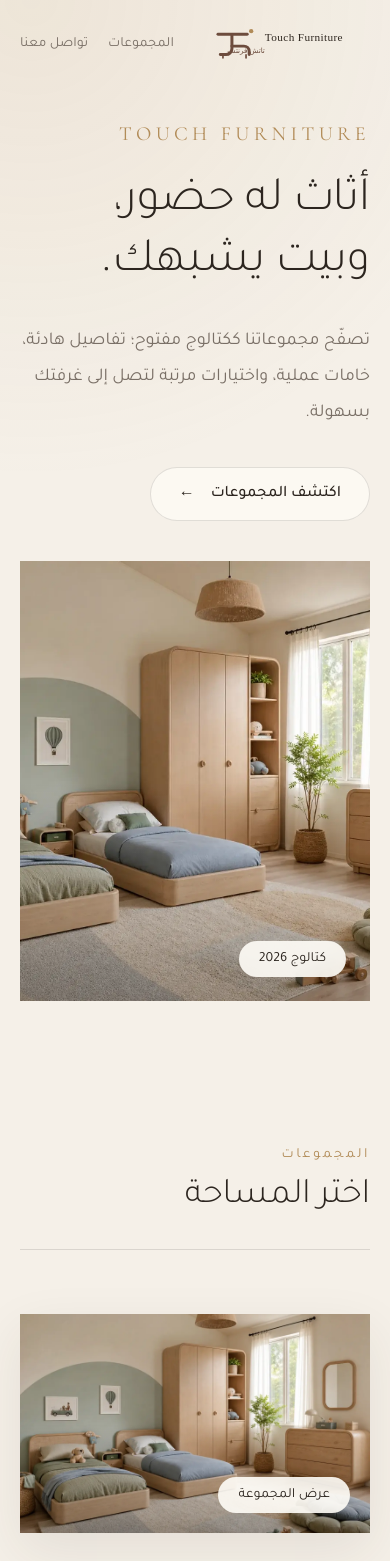
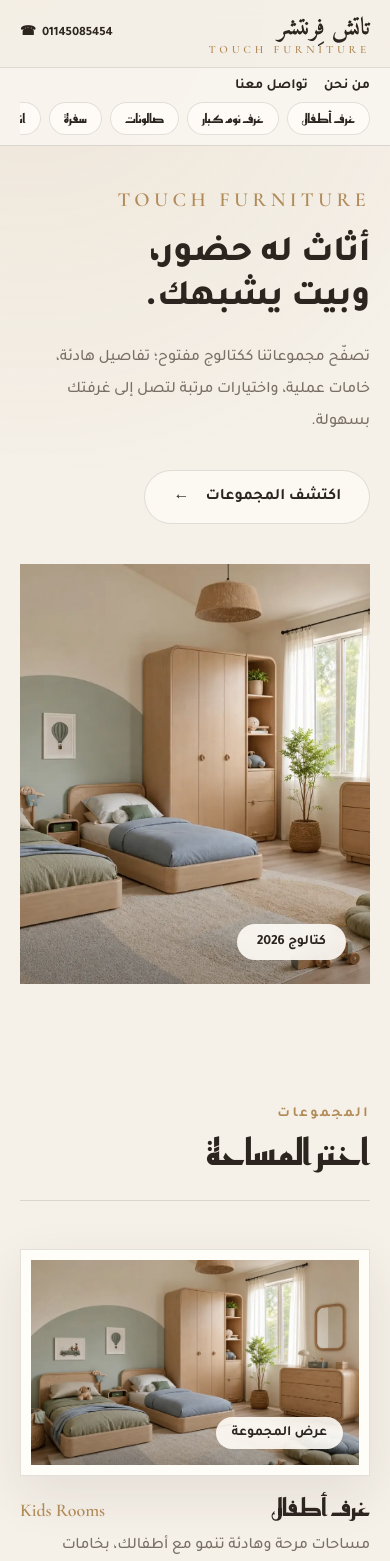
Before and after one commit to bahaaabdalla/touch-furniture, a Next.js app: page / in a window 390 px wide. Shown: the top 1561 px of the page. Built offline with nearby package versions, Linux system fonts and the light colour scheme; no server answers.

Commit message:
Front-end polish + mobile: preloader, compact header, category chips, framed collections, bolder type

```diff
--- a/src/app/collections/[slug]/page.tsx
+++ b/src/app/collections/[slug]/page.tsx
@@ -26,7 +26,7 @@ export default async function CollectionPage({ params }: { params: Promise<{ slu
       <section className="mx-auto max-w-[1380px] px-5 pb-12 pt-12 sm:px-8 lg:px-12">
         <Link href="/" className="focus-ring text-sm text-muted hover:text-ink">العودة إلى المجموعات</Link>
         <div className="mt-10 grid items-end gap-8 border-b hairline pb-10 lg:grid-cols-[1fr_auto]">
-          <div><p className="latin-display text-xl text-gold">{collection.nameEn}</p><h1 className="mt-3 text-5xl font-light sm:text-7xl">{collection.nameAr}</h1></div>
+          <div><p className="latin-display text-xl text-gold">{collection.nameEn}</p><h1 className="kufi-display mt-3 text-5xl sm:text-7xl">{collection.nameAr}</h1></div>
           <p className="max-w-xl leading-8 text-muted">{collection.descriptionAr}</p>
         </div>
       </section>
--- a/src/app/globals.css
+++ b/src/app/globals.css
@@ -31,8 +31,15 @@ body {
     var(--ivory);
   color: var(--ink);
   font-family: var(--font-tajawal), "Tajawal", Arial, sans-serif;
+  font-weight: 500;
+  letter-spacing: -0.003em;
   text-rendering: optimizeLegibility;
+  -webkit-font-smoothing: antialiased;
 }
+
+/* Headings feel present and confident, never thin */
+h1, h2, h3 { font-weight: 800; letter-spacing: -0.01em; }
+h4, h5, h6 { font-weight: 700; }
 
 a { color: inherit; text-decoration: none; }
 button, input, textarea, select { font: inherit; }
@@ -40,12 +47,50 @@ button, a { -webkit-tap-highlight-color: transparent; }
 img { user-select: none; }
 ::selection { background: color-mix(in srgb, var(--accent-secondary) 34%, transparent); }
 
-.latin-display { font-family: var(--font-cormorant), Georgia, serif; }
+.latin-display { font-family: var(--font-cormorant), Georgia, serif; font-weight: 600; }
+/* Distinctive geometric Kufi — section titles, category chips */
+.kufi-display { font-family: var(--font-reem), var(--font-tajawal), sans-serif; font-weight: 700; }
+/* Classical Naskh — the voweled brand name */
+.brand-name { font-family: var(--font-amiri), "Times New Roman", serif; font-weight: 700; }
 .focus-ring:focus-visible { outline: 2px solid var(--accent-secondary); outline-offset: 4px; }
 .hairline { border-color: var(--line); }
 .page-shadow { box-shadow: 0 28px 70px rgba(55, 40, 28, 0.12); }
 .soft-shadow { box-shadow: 0 18px 50px rgba(55, 40, 28, 0.09); }
 .text-balance { text-wrap: balance; }
+
+/* Hide scrollbars on horizontal mobile strips */
+.no-scrollbar { -ms-overflow-style: none; scrollbar-width: none; }
+.no-scrollbar::-webkit-scrollbar { display: none; }
+
+/* Simple elegant frame for collection covers */
+.cover-frame {
+  padding: 10px;
+  background: var(--paper);
+  border: 1px solid var(--line);
+  box-shadow: 0 18px 50px rgba(55, 40, 28, 0.09);
+}
+.cover-frame > * { outline: 1px solid color-mix(in srgb, var(--accent-secondary) 45%, transparent); outline-offset: -1px; }
+
+/* Category chip */
+.cat-chip {
+  border: 1px solid var(--line);
+  background: color-mix(in srgb, var(--paper) 80%, transparent);
+  transition: border-color .25s ease, background .25s ease, color .25s ease, transform .25s ease;
+}
+.cat-chip:hover {
+  border-color: var(--accent-secondary);
+  background: var(--paper);
+  color: var(--accent-primary);
+  transform: translateY(-2px);
+}
+
+/* Preloader brand glow */
+@keyframes brand-glow {
+  0% { opacity: .35; text-shadow: 0 0 0 transparent; }
+  45% { opacity: 1; text-shadow: 0 6px 34px color-mix(in srgb, var(--accent-secondary) 60%, transparent); }
+  100% { opacity: .85; text-shadow: 0 3px 18px color-mix(in srgb, var(--accent-secondary) 35%, transparent); }
+}
+.brand-glow { animation: brand-glow 1.05s ease-in-out both; }
 
 @keyframes stock-pulse {
   0%, 100% { box-shadow: 0 0 0 0 currentColor; opacity: .9; }
--- a/src/app/page.tsx
+++ b/src/app/page.tsx
@@ -5,46 +5,102 @@ import { getCatalogRepository } from "@/lib/catalog/repository";
 
 export default async function HomePage() {
   const repository = await getCatalogRepository();
-  const [activity, collections] = await Promise.all([repository.getActivity(), repository.getCollections()]);
+  const [activity, collections] = await Promise.all([
+    repository.getActivity(),
+    repository.getCollections(),
+  ]);
   const hero = collections[0]?.coverUrl ?? "/demo/collection-master.webp";
 
   return (
     <CatalogFrame activity={activity}>
-      <section className="mx-auto grid min-h-[76vh] max-w-[1480px] items-center gap-10 px-5 pb-16 pt-8 sm:px-8 lg:grid-cols-[.78fr_1.22fr] lg:px-12">
+      <section className="mx-auto grid max-w-[1480px] items-center gap-10 px-5 pb-14 pt-10 sm:px-8 lg:grid-cols-[.78fr_1.22fr] lg:px-12">
         <div className="relative z-10 lg:pl-10">
           <p className="latin-display text-xl tracking-[.22em] text-gold">TOUCH FURNITURE</p>
-          <h1 className="mt-6 max-w-xl text-balance text-5xl font-light leading-[1.28] sm:text-7xl">أثاث له حضور، وبيت يشبهك.</h1>
-          <p className="mt-7 max-w-lg text-lg leading-9 text-muted">تصفّح مجموعاتنا ككتالوج مفتوح؛ تفاصيل هادئة، خامات عملية، واختيارات مرتبة لتصل إلى غرفتك بسهولة.</p>
-          <Link href="#collections" className="focus-ring mt-9 inline-flex items-center gap-4 rounded-full border hairline bg-paper/65 px-7 py-3.5 font-medium transition hover:border-accent hover:bg-paper">اكتشف المجموعات <span aria-hidden="true">←</span></Link>
+          <h1 className="mt-5 max-w-xl text-balance text-4xl font-extrabold leading-[1.22] sm:text-6xl">
+            أثاث له حضور، وبيت يشبهك.
+          </h1>
+          <p className="mt-5 max-w-lg text-base font-medium leading-8 text-muted sm:mt-6 sm:text-lg sm:leading-9">
+            تصفّح مجموعاتنا ككتالوج مفتوح؛ تفاصيل هادئة، خامات عملية، واختيارات مرتبة لتصل إلى غرفتك بسهولة.
+          </p>
+          <Link
+            href="#collections"
+            className="focus-ring mt-8 inline-flex items-center gap-4 rounded-full border hairline bg-paper/65 px-7 py-3.5 font-bold transition hover:border-accent hover:bg-paper"
+          >
+            اكتشف المجموعات <span aria-hidden="true">←</span>
+          </Link>
         </div>
-        <div className="relative min-h-[440px] overflow-hidden sm:min-h-[620px] lg:min-h-[700px]">
-          <Image src={hero} alt="مجموعة أثاث من تاتش فرنتشر" fill priority fetchPriority="high" sizes="(max-width: 1024px) 100vw, 60vw" className="object-cover" />
+        <div className="relative min-h-[420px] overflow-hidden sm:min-h-[560px] lg:min-h-[640px]">
+          <Image
+            src={hero}
+            alt="مجموعة أثاث من تاتش فرنتشر"
+            fill
+            priority
+            fetchPriority="high"
+            sizes="(max-width: 1024px) 100vw, 60vw"
+            className="object-cover"
+          />
           <div className="absolute inset-0 bg-gradient-to-t from-black/20 via-transparent to-transparent" />
-          <p className="absolute bottom-6 right-6 rounded-full bg-paper/90 px-5 py-2 text-sm backdrop-blur">كتالوج 2026</p>
+          <p className="absolute bottom-6 right-6 rounded-full bg-paper/90 px-5 py-2 text-sm font-bold backdrop-blur">
+            كتالوج 2026
+          </p>
         </div>
       </section>
 
-      <section id="collections" className="mx-auto max-w-[1480px] px-5 py-20 sm:px-8 lg:px-12">
-        <div className="mb-16 flex items-end justify-between gap-8 border-b hairline pb-8">
-          <div><p className="text-sm tracking-[.18em] text-gold">المجموعات</p><h2 className="mt-3 text-4xl font-light sm:text-6xl">اختر المساحة</h2></div>
+      <section id="collections" className="mx-auto max-w-[1480px] px-5 py-16 sm:px-8 lg:px-12">
+        <div className="mb-12 flex items-end justify-between gap-8 border-b hairline pb-7">
+          <div>
+            <p className="text-sm font-bold tracking-[.18em] text-gold">المجموعات</p>
+            <h2 className="kufi-display mt-2 text-4xl sm:text-5xl">اختر المساحة</h2>
+          </div>
           <p className="latin-display hidden text-2xl text-muted sm:block">Curated for everyday living</p>
         </div>
-        <div className="space-y-20 lg:space-y-28">
-          {collections.map((collection, index) => (
-            <article key={collection.id} className={`grid items-center gap-8 lg:grid-cols-12 ${index % 2 ? "" : "lg:text-left"}`}>
-              <Link href={`/collections/${collection.slug}`} className={`focus-ring group relative block aspect-[16/10] overflow-hidden bg-stone-200 soft-shadow lg:col-span-8 ${index % 2 ? "lg:col-start-5 lg:row-start-1" : ""}`}>
-                <Image src={collection.coverUrl} alt={collection.nameAr} fill sizes="(max-width: 1024px) 100vw, 66vw" className="object-cover transition duration-700 group-hover:scale-[1.025]" />
-                <div className="absolute inset-0 bg-gradient-to-t from-black/35 via-transparent to-transparent opacity-70 transition group-hover:opacity-90" />
-                <span className="absolute bottom-5 right-5 rounded-full bg-paper/90 px-5 py-2 text-sm">عرض المجموعة</span>
+
+        <div className="grid grid-cols-1 gap-x-8 gap-y-12 sm:grid-cols-2">
+          {collections.map((collection) => (
+            <article key={collection.id} className="group">
+              <Link
+                href={`/collections/${collection.slug}`}
+                className="focus-ring block"
+                aria-label={collection.nameAr}
+              >
+                <div className="cover-frame">
+                  <div className="relative aspect-[16/10] overflow-hidden bg-stone-200">
+                    <Image
+                      src={collection.coverUrl}
+                      alt={collection.nameAr}
+                      fill
+                      sizes="(max-width: 640px) 100vw, 50vw"
+                      className="object-cover transition duration-700 group-hover:scale-[1.03]"
+                    />
+                    <div className="absolute inset-0 bg-gradient-to-t from-black/30 via-transparent to-transparent opacity-70 transition group-hover:opacity-90" />
+                    <span className="absolute bottom-4 right-4 rounded-full bg-paper/90 px-4 py-1.5 text-sm font-bold">
+                      عرض المجموعة
+                    </span>
+                  </div>
+                </div>
+                <div className="mt-4 flex items-baseline justify-between gap-4">
+                  <h3 className="kufi-display text-2xl sm:text-3xl">{collection.nameAr}</h3>
+                  <p className="latin-display text-lg text-gold">{collection.nameEn}</p>
+                </div>
+                <p className="mt-2 leading-7 text-muted">{collection.descriptionAr}</p>
               </Link>
-              <div className={`lg:col-span-4 ${index % 2 ? "lg:col-start-1 lg:row-start-1 lg:pr-8" : "lg:pl-8"}`}>
-                <p className="latin-display text-xl text-gold">{collection.nameEn}</p>
-                <h3 className="mt-3 text-4xl font-light sm:text-5xl">{collection.nameAr}</h3>
-                <p className="mt-5 leading-8 text-muted">{collection.descriptionAr}</p>
-                <Link href={`/collections/${collection.slug}`} className="focus-ring mt-7 inline-flex border-b border-accent/40 pb-1 text-accent">افتح الكتالوج</Link>
-              </div>
             </article>
           ))}
+        </div>
+      </section>
+
+      <section id="about" className="mx-auto max-w-[1480px] px-5 pb-8 sm:px-8 lg:px-12">
+        <div className="grid gap-8 border-t hairline pt-14 lg:grid-cols-[auto_1fr] lg:gap-16">
+          <div>
+            <p className="text-sm font-bold tracking-[.18em] text-gold">من نحن</p>
+            <h2 className="kufi-display mt-2 text-3xl sm:text-4xl">تاتش فِرنتشر</h2>
+          </div>
+          <p className="max-w-3xl text-lg font-medium leading-9 text-muted">
+            معرض متخصّص في الأثاث المنزلي بكفر الدوار، نختار لكل مساحة قطعاً بخامات عملية وتشطيب
+            نظيف — من غرف الأطفال وغرف النوم إلى الصالونات والسفرة والانتريهات والركن. نعرض
+            مجموعاتنا ككتالوج مرتّب يسهّل عليك الاختيار، وأي قطعة تعجبك تقدر تتواصل معنا بشأنها
+            مباشرة عبر واتساب.
+          </p>
         </div>
       </section>
     </CatalogFrame>
--- a/src/app/rooms/[slug]/page.tsx
+++ b/src/app/rooms/[slug]/page.tsx
@@ -33,7 +33,7 @@ export default async function RoomPage({ params }: { params: Promise<{ slug: str
           <RoomGallery images={[room.coverUrl, ...room.galleryUrls]} name={room.nameAr} />
           <aside className="lg:sticky lg:top-8">
             <p className="latin-display text-xl text-gold">{room.collection?.nameEn ?? "Touch Collection"}</p>
-            <h1 className="mt-3 text-5xl font-light leading-tight sm:text-6xl">{room.nameAr}</h1>
+            <h1 className="kufi-display mt-3 text-5xl leading-tight sm:text-6xl">{room.nameAr}</h1>
             <p className="mt-6 text-2xl font-medium text-accent">{formatPrice(room.price, room.currency)}</p>
             <div className="mt-6"><StockStatus stock={room.stock} /></div>
             <div className="mt-9 border-y hairline py-8"><p className="whitespace-pre-line text-lg leading-9 text-muted">{room.descriptionAr}</p></div>
--- a/src/components/catalog/catalog-frame.tsx
+++ b/src/components/catalog/catalog-frame.tsx
@@ -1,37 +1,121 @@
 import type { CSSProperties, ReactNode } from "react";
-import Image from "next/image";
 import Link from "next/link";
 import type { Activity } from "@/types/catalog";
+import { getCatalogRepository } from "@/lib/catalog/repository";
 import { Preloader } from "./preloader";
 
-export function CatalogFrame({ activity, children }: { activity: Activity; children: ReactNode }) {
+function formatLocalPhone(whatsapp: string) {
+  // "201145085454" -> "01145085454"
+  const digits = whatsapp.replace(/\D/g, "");
+  return digits.startsWith("20") ? "0" + digits.slice(2) : digits;
+}
+
+export async function CatalogFrame({
+  activity,
+  children,
+}: {
+  activity: Activity;
+  children: ReactNode;
+}) {
   const style = {
     "--accent-primary": activity.settings.accentPrimary,
     "--accent-secondary": activity.settings.accentSecondary,
   } as CSSProperties;
 
+  const collections = await (await getCatalogRepository()).getCollections();
+  const phone = formatLocalPhone(activity.settings.whatsappNumber);
+
   return (
     <div style={style} className="min-h-screen">
-      <Preloader />
-      <header className="mx-auto flex w-full max-w-[1480px] items-center justify-between px-5 py-5 sm:px-8 lg:px-12">
-        <Link href="/" className="focus-ring flex items-center gap-3 rounded-sm" aria-label="العودة إلى الرئيسية">
-          <Image src={activity.logoUrl} alt={activity.nameAr} width={190} height={58} priority className="h-12 w-auto sm:h-14" />
-        </Link>
-        <nav className="flex items-center gap-5 text-sm text-muted sm:gap-8">
-          <Link className="focus-ring rounded-sm transition-colors hover:text-ink" href="/#collections">المجموعات</Link>
-          <Link className="focus-ring rounded-sm transition-colors hover:text-ink" href="/#contact">تواصل معنا</Link>
-        </nav>
+      <Preloader nameEn={activity.nameEn} />
+
+      <header className="sticky top-0 z-40 border-b hairline bg-ivory/85 backdrop-blur">
+        {/* Row 1 — brand + contact, compact */}
+        <div className="mx-auto flex max-w-[1480px] items-center justify-between gap-4 px-5 py-3 sm:px-8 lg:px-12">
+          <Link href="/" className="focus-ring flex flex-col rounded-sm leading-none" aria-label="تاتش فرنتشر — الرئيسية">
+            <span className="brand-name text-2xl text-ink sm:text-3xl">تاتش فِرنتشر</span>
+            <span className="latin-display text-[.7rem] uppercase tracking-[.34em] text-gold sm:text-xs">
+              {activity.nameEn}
+            </span>
+          </Link>
+
+          <div className="flex items-center gap-4 text-left">
+            <a
+              href={`tel:+${activity.settings.whatsappNumber}`}
+              className="focus-ring inline-flex items-center gap-1.5 rounded-sm text-[.8rem] font-bold text-ink transition-colors hover:text-accent sm:text-sm"
+              dir="ltr"
+              aria-label={`اتصال: ${phone}`}
+            >
+              <span aria-hidden="true">☎</span> {phone}
+            </a>
+            <span className="hidden h-6 w-px bg-[var(--line)] lg:block" aria-hidden="true" />
+            <span className="hidden max-w-xs text-xs leading-5 text-muted lg:block">
+              {activity.settings.addressAr}
+            </span>
+          </div>
+        </div>
+
+        {/* Row 2 — primary links, then category chips beneath */}
+        <div className="border-t hairline bg-paper/40">
+          <div className="mx-auto max-w-[1480px] px-5 py-2 sm:px-8 lg:px-12">
+            <div className="flex items-center gap-4 text-sm font-bold sm:hidden">
+              <Link className="focus-ring rounded-sm transition-colors hover:text-accent" href="/#about">
+                من نحن
+              </Link>
+              <Link className="focus-ring rounded-sm transition-colors hover:text-accent" href="/#contact">
+                تواصل معنا
+              </Link>
+            </div>
+            <div className="flex items-center gap-3 sm:gap-4">
+              <nav className="hidden items-center gap-4 text-sm font-bold sm:flex">
+                <Link className="focus-ring rounded-sm transition-colors hover:text-accent" href="/#about">
+                  من نحن
+                </Link>
+                <Link className="focus-ring rounded-sm transition-colors hover:text-accent" href="/#contact">
+                  تواصل معنا
+                </Link>
+                <span className="mx-1 h-5 w-px bg-[var(--line)]" aria-hidden="true" />
+              </nav>
+              {/* Chips: horizontal scroll strip on mobile, wraps on larger screens */}
+              <ul className="no-scrollbar mt-1.5 flex flex-1 items-center gap-2 overflow-x-auto whitespace-nowrap pb-0.5 sm:mt-0 sm:flex-wrap sm:overflow-visible sm:whitespace-normal sm:pb-0">
+                {collections.map((collection) => (
+                  <li key={collection.id} className="shrink-0">
+                    <Link
+                      href={`/collections/${collection.slug}`}
+                      className="cat-chip kufi-display focus-ring inline-flex rounded-full px-3.5 py-1.5 text-[.8rem] text-ink sm:px-4 sm:text-sm"
+                    >
+                      {collection.nameAr}
+                    </Link>
+                  </li>
+                ))}
+              </ul>
+            </div>
+          </div>
+        </div>
       </header>
+
       <main>{children}</main>
+
       <footer id="contact" className="mt-24 border-t hairline bg-paper/55">
         <div className="mx-auto grid max-w-[1480px] gap-8 px-5 py-12 sm:px-8 lg:grid-cols-[1fr_auto] lg:px-12">
           <div>
-            <p className="text-xl font-medium">{activity.nameAr}</p>
+            <p className="brand-name text-2xl text-ink">تاتش فِرنتشر</p>
             <p className="latin-display mt-1 text-2xl text-accent">{activity.nameEn}</p>
+            <a
+              href={`tel:+${activity.settings.whatsappNumber}`}
+              className="focus-ring mt-3 inline-block rounded-sm text-sm font-bold text-ink hover:text-accent"
+              dir="ltr"
+            >
+              ☎ {phone}
+            </a>
           </div>
-          <address className="max-w-xl not-italic leading-8 text-muted lg:text-left">{activity.settings.addressAr}</address>
+          <address className="max-w-xl not-italic leading-8 text-muted lg:text-left">
+            {activity.settings.addressAr}
+          </address>
         </div>
-        <p className="border-t hairline py-5 text-center text-xs text-muted">جميع الأسعار والكميات قابلة للتحديث من إدارة المعرض.</p>
+        <p className="border-t hairline py-5 text-center text-xs text-muted">
+          جميع الأسعار والكميات قابلة للتحديث من إدارة المعرض.
+        </p>
       </footer>
     </div>
   );
--- a/src/components/catalog/preloader.tsx
+++ b/src/components/catalog/preloader.tsx
@@ -1,25 +1,32 @@
 "use client";
 
-import { AnimatePresence, motion, useReducedMotion } from "framer-motion";
-import Image from "next/image";
+import { AnimatePresence, motion } from "framer-motion";
 import { useEffect, useState } from "react";
 
-const KEY = "touch-furniture:intro-seen:v1";
+const KEY = "touch-furniture:intro-seen:v2";
 
-export function Preloader() {
-  const reduceMotion = useReducedMotion();
-  const [visible, setVisible] = useState(false);
+export function Preloader({ nameEn = "TOUCH FURNITURE" }: { nameEn?: string }) {
+  // Start visible so the intro is guaranteed to paint on a fresh load.
+  const [visible, setVisible] = useState(true);
+  const [reduce, setReduce] = useState(false);
 
   useEffect(() => {
-    if (sessionStorage.getItem(KEY)) return;
+    const prefersReduce =
+      typeof window !== "undefined" &&
+      window.matchMedia?.("(prefers-reduced-motion: reduce)").matches;
+    setReduce(Boolean(prefersReduce));
+
+    // Already shown this browser session → skip immediately, no flash held.
+    if (sessionStorage.getItem(KEY)) {
+      setVisible(false);
+      return;
+    }
     sessionStorage.setItem(KEY, "1");
-    const revealTimer = window.setTimeout(() => setVisible(true), 0);
-    const timer = window.setTimeout(() => setVisible(false), reduceMotion ? 120 : 950);
-    return () => {
-      window.clearTimeout(revealTimer);
-      window.clearTimeout(timer);
-    };
-  }, [reduceMotion]);
+
+    const hold = prefersReduce ? 200 : 1150;
+    const timer = window.setTimeout(() => setVisible(false), hold);
+    return () => window.clearTimeout(timer);
+  }, []);
 
   return (
     <AnimatePresence>
@@ -28,18 +35,27 @@ export function Preloader() {
           className="fixed inset-0 z-[100] grid place-items-center bg-[#f7f1e8]"
           initial={{ opacity: 1 }}
           exit={{ opacity: 0 }}
-          transition={{ duration: reduceMotion ? 0 : 0.38 }}
+          transition={{ duration: reduce ? 0 : 0.42 }}
           aria-hidden="true"
         >
-          <motion.div
-            initial={{ opacity: 0, scale: 0.94 }}
-            animate={{ opacity: 1, scale: 1 }}
-            transition={{ duration: reduceMotion ? 0 : 0.48, ease: "easeOut" }}
-            className="relative w-48"
-          >
-            <div className="absolute inset-8 rounded-full bg-gold/30 blur-3xl" />
-            <Image src="/brand/touch-logo.svg" width={900} height={260} alt="" priority className="relative h-auto w-full" />
-          </motion.div>
+          <div className="relative flex flex-col items-center px-8 text-center">
+            <span
+              className="absolute -inset-x-10 -inset-y-6 rounded-full bg-gold/20 blur-3xl"
+              aria-hidden="true"
+            />
+            <span
+              className={`brand-name relative text-[2.75rem] leading-tight text-ink sm:text-7xl ${
+                reduce ? "" : "brand-glow"
+              }`}
+              lang="ar"
+              dir="rtl"
+            >
+              تَاتْش فِرْنِتْشَر
+            </span>
+            <span className="latin-display relative mt-2 text-xl uppercase tracking-[.34em] text-gold sm:mt-3 sm:text-3xl sm:tracking-[.42em]">
+              {nameEn}
+            </span>
+          </div>
         </motion.div>
       ) : null}
     </AnimatePresence>
```
Also changed, not shown: src/app/layout.tsx (+20 -4 lines), 1 other file (tests, documents, lock files or other folders).
